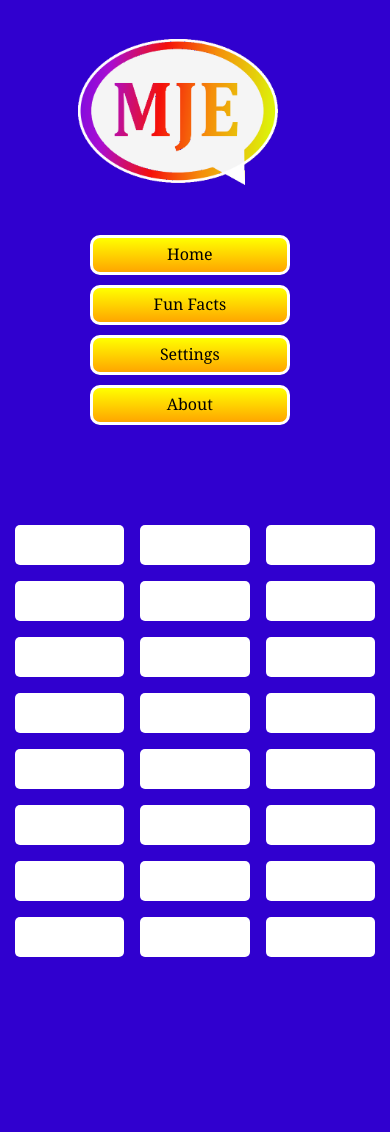
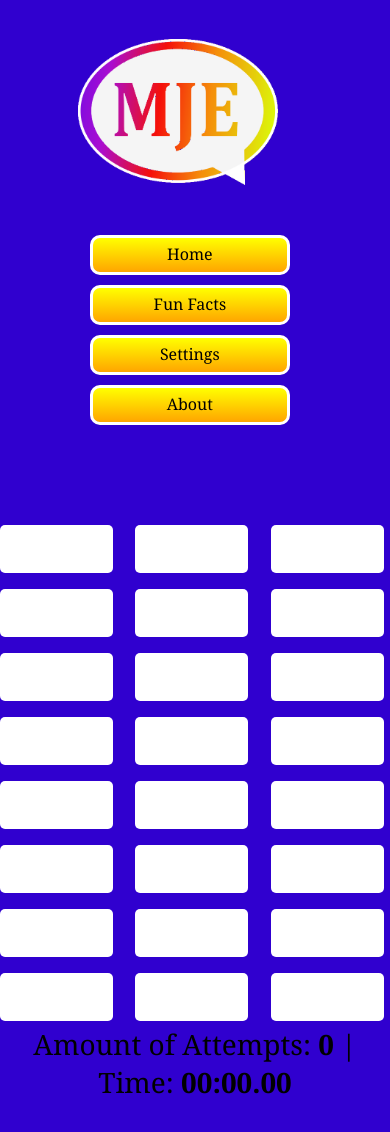
Before and after one commit to LDG36/MJE-fixing-20251226, a React (Vite) app: page /playfruits in a window 390 px wide. Shown: the top 1132 px of the page. Built offline with nearby package versions, Linux system fonts and the light colour scheme.

Commit message:
I have increased tile font on mobile view, added score counter and a timer - LDG - 20260103-20260104

```diff
--- a/src/App.jsx
+++ b/src/App.jsx
@@ -32,10 +32,7 @@ import Finish from './gameboards/Finish';
 
 
 function App() {
-  const [count, setCount] = useState(0);
-
-
-
+  // const [count, setCount] = useState(0);
 
   return (
     <>
--- a/src/gameboards/Next1.jsx
+++ b/src/gameboards/Next1.jsx
@@ -1,8 +1,30 @@
 import React from 'react'
 import { Link } from 'react-router-dom';
+// import PlayFruits from './gameboards/PlayFruits';
+import {useLocation} from "react-router-dom"
+import { useState } from 'react';
+
+
 
 
 const Next1 = () => {
+
+    const {state} = useLocation();
+
+    const formatTime = (ms) => {
+    const minutes = Math.floor(ms / 60000);
+    const seconds = Math.floor((ms % 60000) / 1000);
+    // const milliseconds = ms % 1000;
+    const hundredths = Math.floor((ms % 1000) / 10);
+
+
+    return (
+      String(minutes).padStart(2, "0") + ":" +
+      String(seconds).padStart(2, "0") + "." +
+      String(hundredths).padStart(2, "0")
+      );
+    };
+
   return (
     <div className="settingsContainer">
 
@@ -12,11 +34,19 @@ const Next1 = () => {
       </button>
       </Link>
 
-        <Link to="/playmoods">
+      <Link to="/playmoods">
       <button className="startBtn2">
         Play Next
       </button>
       </Link>
+
+      <div className="styleResult">
+        Your Score: <b>{state?.moves+1}</b> moves!
+      </div>
+
+      <div className="styleResult">
+        Your Time: <b>{formatTime(state?.time)}</b>
+      </div>
 
     </div>
   )
--- a/src/gameboards/PlayFruits.jsx
+++ b/src/gameboards/PlayFruits.jsx
@@ -61,6 +61,51 @@ const PlayFruits = () =>
       const [prevprev, setPrevprev] = useState(-1);
       const [prev, setPrev] = useState(-2);
       const [disabled, setDisabled] = useState(false);
+      const [moves, setMoves] = useState(0);
+
+      //Timer related! ------------------------------------------------------
+      const [time, setTime] = useState(0);        // seconds
+      const [isRunning, setIsRunning] = useState(false);
+      const timerRef = useRef(null);
+
+      // Start the timer
+      const startTimer = () => {
+        if (timerRef.current) return; // prevent multiple intervals
+
+        setIsRunning(true);
+        timerRef.current = setInterval(() => {
+          setTime(prev => prev + 10);
+        }, 10);
+      };
+
+      // Stop the timer
+      const stopTimer = () => {
+        clearInterval(timerRef.current);
+        timerRef.current = null;
+        setIsRunning(false);
+      };
+
+      // Reset the timer
+      const resetTimer = () => {
+        stopTimer();
+        setTime(0);
+      };
+
+        // Format time as MM:SS.mmm
+      const formatTime = (ms) => {
+        const minutes = Math.floor(ms / 60000);
+        const seconds = Math.floor((ms % 60000) / 1000);
+        // const milliseconds = ms % 1000;
+        const hundredths = Math.floor((ms % 1000) / 10);
+
+
+        return (
+          String(minutes).padStart(2, "0") + ":" +
+          String(seconds).padStart(2, "0") + "." +
+          String(hundredths).padStart(2, "0")
+        );
+      };
+      //Time related--------------------------------------------------------------
 
 
       function checkThree(current)
@@ -83,7 +128,10 @@ const PlayFruits = () =>
               setPrevprev(-1)
 
               if (items.every(item => item.stat.includes("vanish"))) {
-              navigate('/next1');}
+              navigate('/next1', {state: {moves, time} });
+              stopTimer();
+              resetTimer();
+              }
 
               setDisabled(false);
             },2000)
@@ -113,6 +161,8 @@ const PlayFruits = () =>
                 setItems([...items])
                 setPrev(-1);
                 setPrevprev(id);
+                startTimer();
+
               }
               else if(prev == -1)
               {
@@ -121,13 +171,16 @@ const PlayFruits = () =>
                 items[id].stat = 'active'
                 setItems([...items])
                 setPrev(id);
+
               }
               else{
 
                 if(id === prev || id === prevprev){return}
 
+                setMoves(moves+1);
                 //items[id].stat = 'card3'
                 checkThree(id);
+
               }
             }
       }
@@ -148,6 +201,10 @@ const PlayFruits = () =>
 
             ))}
         </div>
+        <div className="styleMoves">
+          Amount of Attempts: <b>{moves}</b> |  Time: <b>{formatTime(time)}</b>
+        </div>
+
       </>
     )
 }
--- a/src/index.css
+++ b/src/index.css
@@ -188,6 +188,8 @@ a{
   display:flex;
   align-items: center;
   justify-content: center;
+  flex-direction: column;
+
 }
 
 .settingsHeading{
@@ -384,7 +386,7 @@ ABOVE - styling game area - copied from separte project - LDG - 20251013
         /* this 29vw worked when there was no fontsize set - it gave nice margin on mobile*/
         max-width:29vw;
         /* this sets the fontsize hardcoded not responsive */
-        font-size:9px;
+        font-size:12px;
         min-width:28vw;
       }
 
@@ -407,3 +409,30 @@ ABOVE - styling game area - copied from separte project - LDG - 20251013
 
 
   }
+
+
+.styleTimer{
+
+  text-align:center;
+  display:block;
+  margin-top:20px;
+  font-size:28px;
+
+}
+
+.styleMoves{
+
+  text-align:center;
+  display:block;
+  font-size:28px;
+
+}
+
+.styleResult{
+
+  text-align:center;
+  display:block;
+  margin-top:20px;
+  font-size:28px;
+
+}
```
